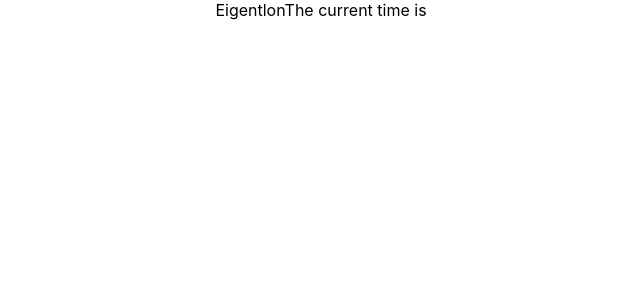
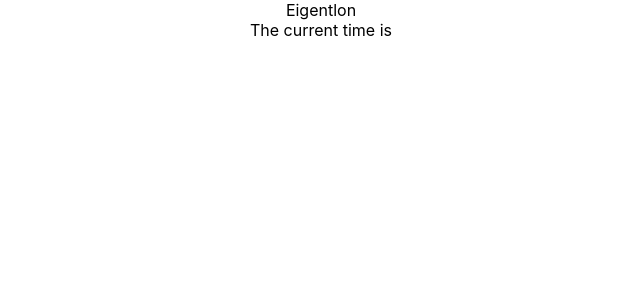
Before and after one commit to Hatemachine01/eigentlon, a React (Create React App) app: page / in a window 1280 px wide. Shown: the top 300 px of the page, without its empty margins (319-959 px from the left). Built offline with nearby package versions, Linux system fonts and the light colour scheme; no server answers.

Commit message:
changd divs

```diff
--- a/src/App.js
+++ b/src/App.js
@@ -14,7 +14,7 @@ function App() {
   return (
     <div className="App">
       Eigentlon
-      <span>The current time is {time}</span>
+      <div>The current time is {time}</div>
     </div>
   );
 }
```
Also changed, not shown: 2 other files (tests, documents, lock files or other folders).
